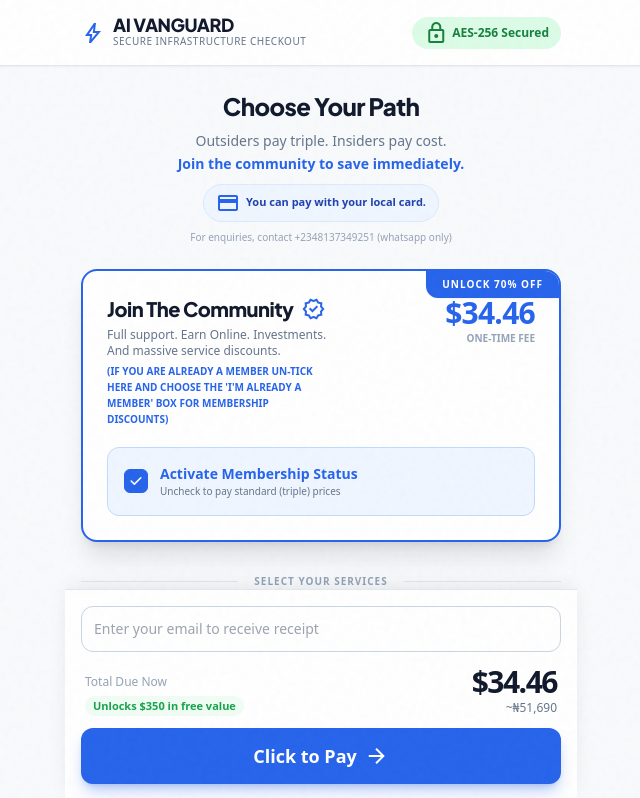
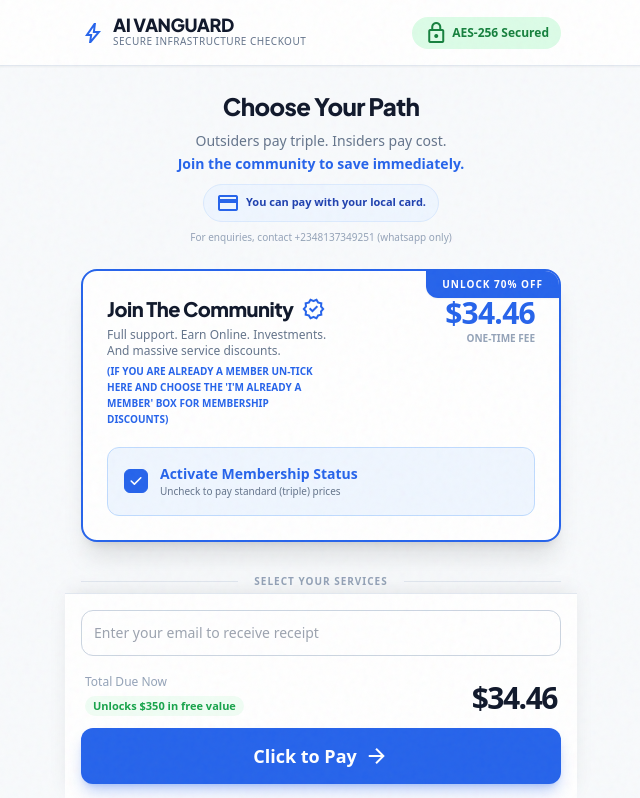
Before and after one commit to OcheOdeh/reignit-landing, a Next.js app: page /vanguard-checkout in a window 1280 px wide. Shown: the top 798 px of the page, without its empty margins (319-959 px from the left). Built offline with nearby package versions, Linux system fonts and the light colour scheme.

Commit message:
refactor: remove hardcoded exchange rate from checkout

```diff
--- a/src/app/(campaigns)/vanguard-checkout/page.tsx
+++ b/src/app/(campaigns)/vanguard-checkout/page.tsx
@@ -6,7 +6,7 @@
 
 // Pricing Constants
 const COMMUNITY_PRICE = 34.46;
-const EXCHANGE_RATE = 1500;
+
 
 const SERVICES = [
     {
@@ -711,7 +711,7 @@
                             </div>
                             <div className="text-right">
                                 <span className="text-3xl font-black text-slate-900 tracking-tighter">${total.toFixed(2)}</span>
-                                <div className="text-xs text-slate-500 font-medium">~₦{(total * EXCHANGE_RATE).toLocaleString()}</div>
+                                { /* Removed Naira estimate as FX is handled by Stripe/Bank */}
                             </div>
                         </div>
 
```
